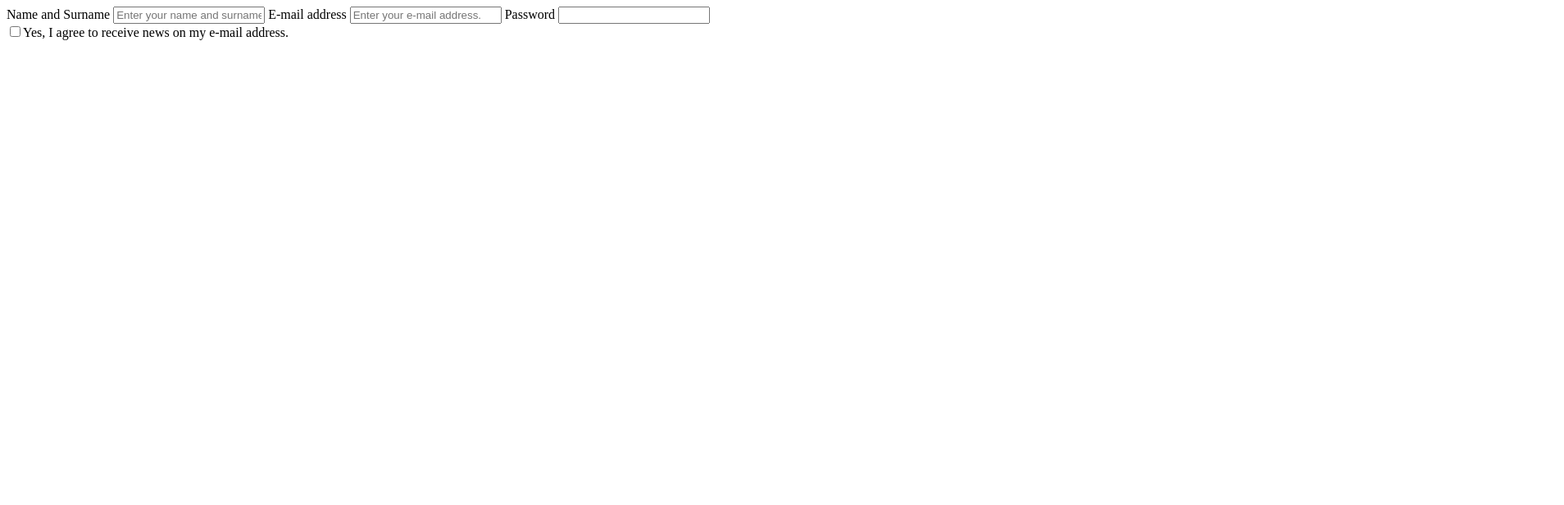
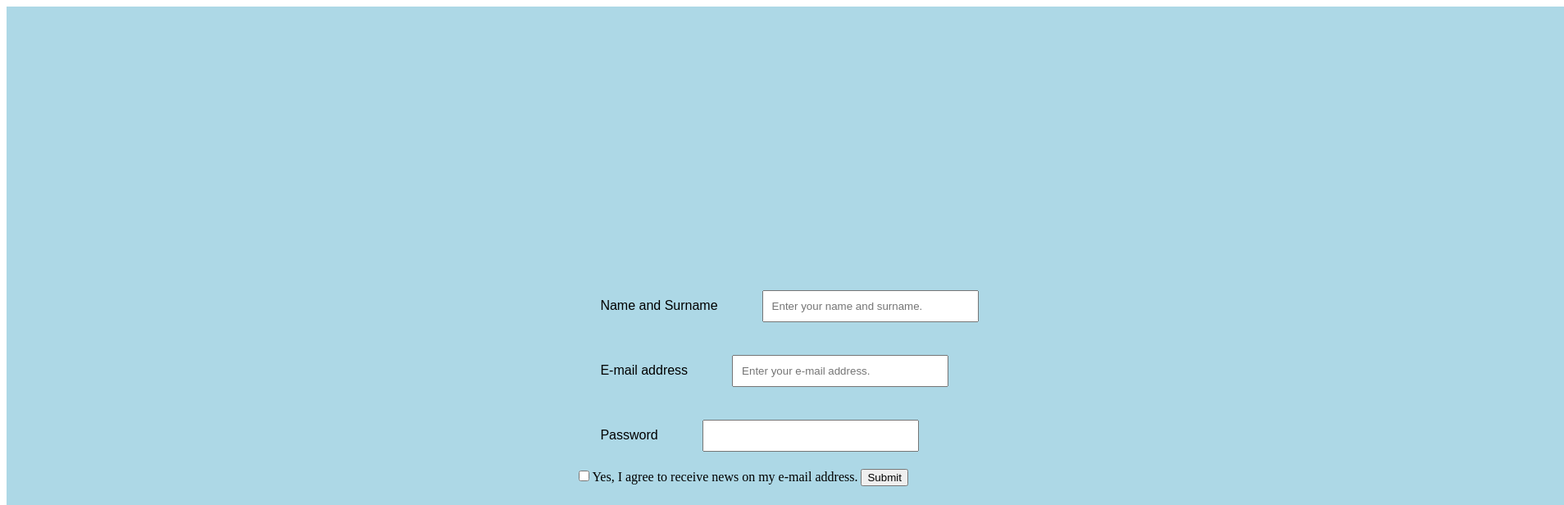
Before and after one commit to VirgilLungu27/signup-form-2, a plain HTML site: page index.html in a window 1280 px wide. Shown: the top 616 px of the page at 82% size, 1908 px wide, since content can reach past the window. Drawn offline with Linux system fonts and the light colour scheme.

Commit message:
add width of 240px to basic inputs

```diff
--- a/index.html
+++ b/index.html
@@ -5,16 +5,25 @@
     <meta http-equiv="X-UA-Compatible" content="IE=edge">
     <meta name="viewport" content="width=device-width, initial-scale=1.0">
     <title>Signup Form 2.0</title>
+    <link href="style.css" rel="stylesheet">
 </head>
 <body>
-    <form>
+    <div class="hero">
+        <form><div class="enterinfo">
             <label for="name">Name and Surname</label>
             <input type="text" name="name" placeholder="Enter your name and surname." required>
+            <br>
             <label for="email">E-mail address</label>
             <input type="email" name="email" placeholder="Enter your e-mail address." required>
+            <br>
             <label for="password">Password</label>
-      <input type="password" name="password" required>
+            <input type="password" required>
+            </div>
+            <div class="submitinfo">
+                <input type="checkbox" name="checkbox">Yes, I agree to receive news on my e-mail address.
+                <button type="submit">Submit</button>
+            </div>
         </form>
-    <input type="checkbox" name="checkbox">Yes, I agree to receive news on my e-mail address.
+    </div>
 </body>
 </html>
--- a/style.css
+++ b/style.css
@@ -0,0 +1,19 @@
+.hero {
+    position: relative;
+    width: 1900px;
+    height: 910px;
+    background-color: lightblue;
+    display: flex;
+    justify-content: center;
+    align-items: center;
+}
+
+.enterinfo label, .enterinfo input {
+    padding: 10px;
+    margin: 20px;
+    font-family: sans-serif;
+}
+
+.enterinfo input {
+    width: 240px;
+}
```
Lines whose indentation alone changed are shown as unchanged.
